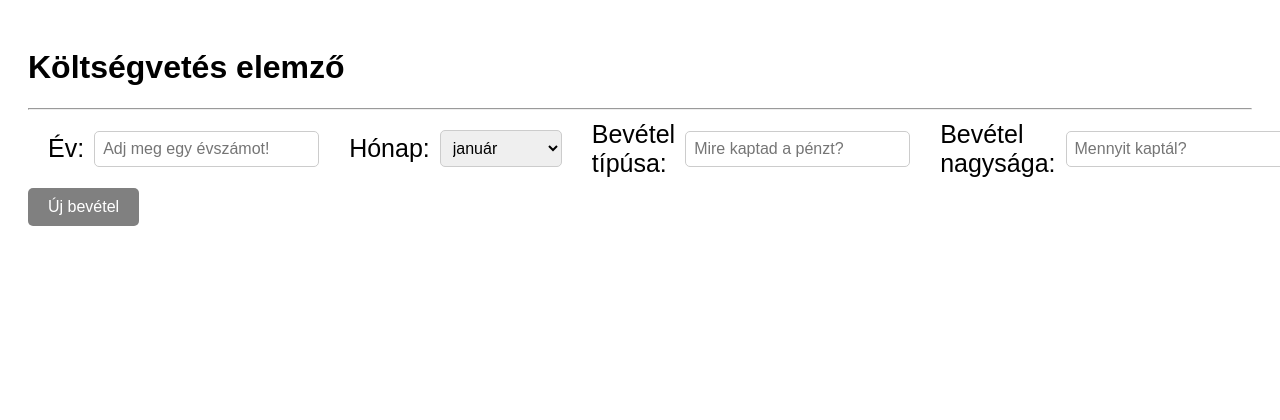
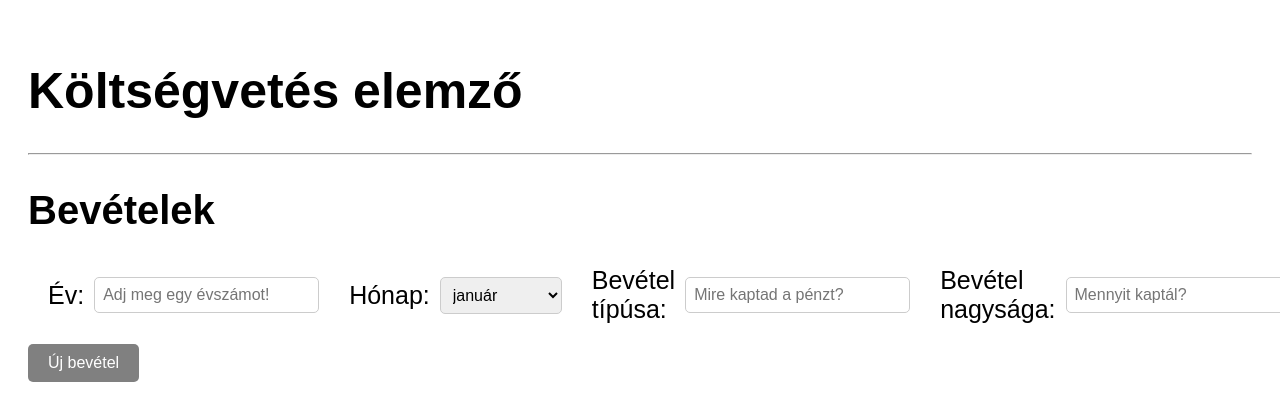
Before and after one commit to Balint2/University-exercise---budget-calculator, a plain HTML site: page FRONTEND/mainPage.html in a window 1280 px wide. Shown: the top 420 px of the page. Drawn offline with Linux system fonts and the light colour scheme.

Commit message:
Szövegek formázása, főcím létrehozása, betméretek beállítása

```diff
--- a/FRONTEND/mainPage.html
+++ b/FRONTEND/mainPage.html
@@ -12,6 +12,7 @@
 
     <h1>Költségvetés elemző</h1>
     <hr>
+    <h2>Bevételek</h2>
 
     <div class="incomes"></div>
     <button class="addButton">Új bevétel</button>
--- a/FRONTEND/style.css
+++ b/FRONTEND/style.css
@@ -1,6 +1,15 @@
 body {
     font-family: Arial, sans-serif;
     padding: 20px;
+}
+
+h1{
+    font-size: 50px;
+}
+
+
+h2{
+    font-size: 40px;
 }
 
 .input-container {
@@ -66,6 +75,7 @@ button{
 
 .addButton
 {
+    margin-top: 10px;
     background-color: gray;
 }
 
```
